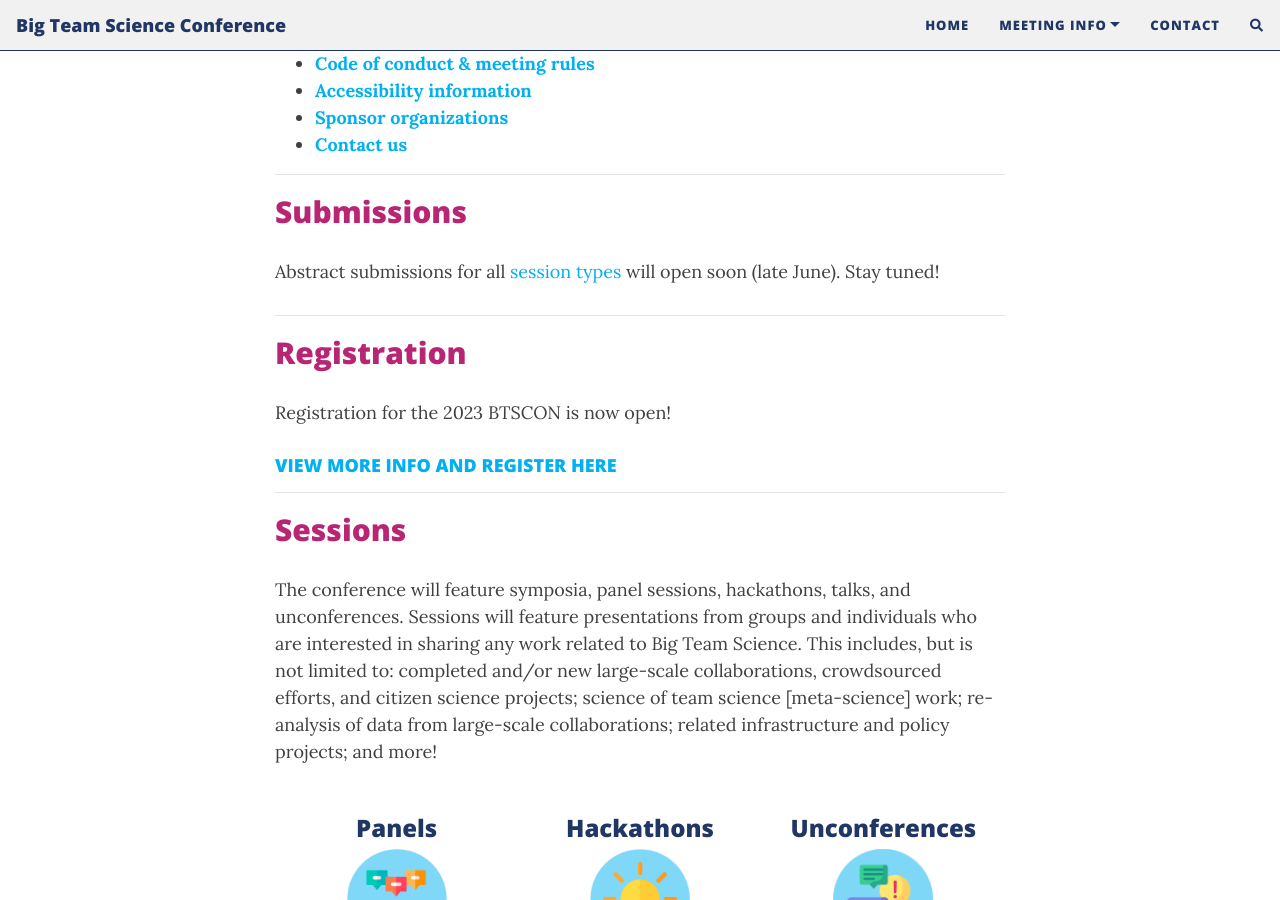
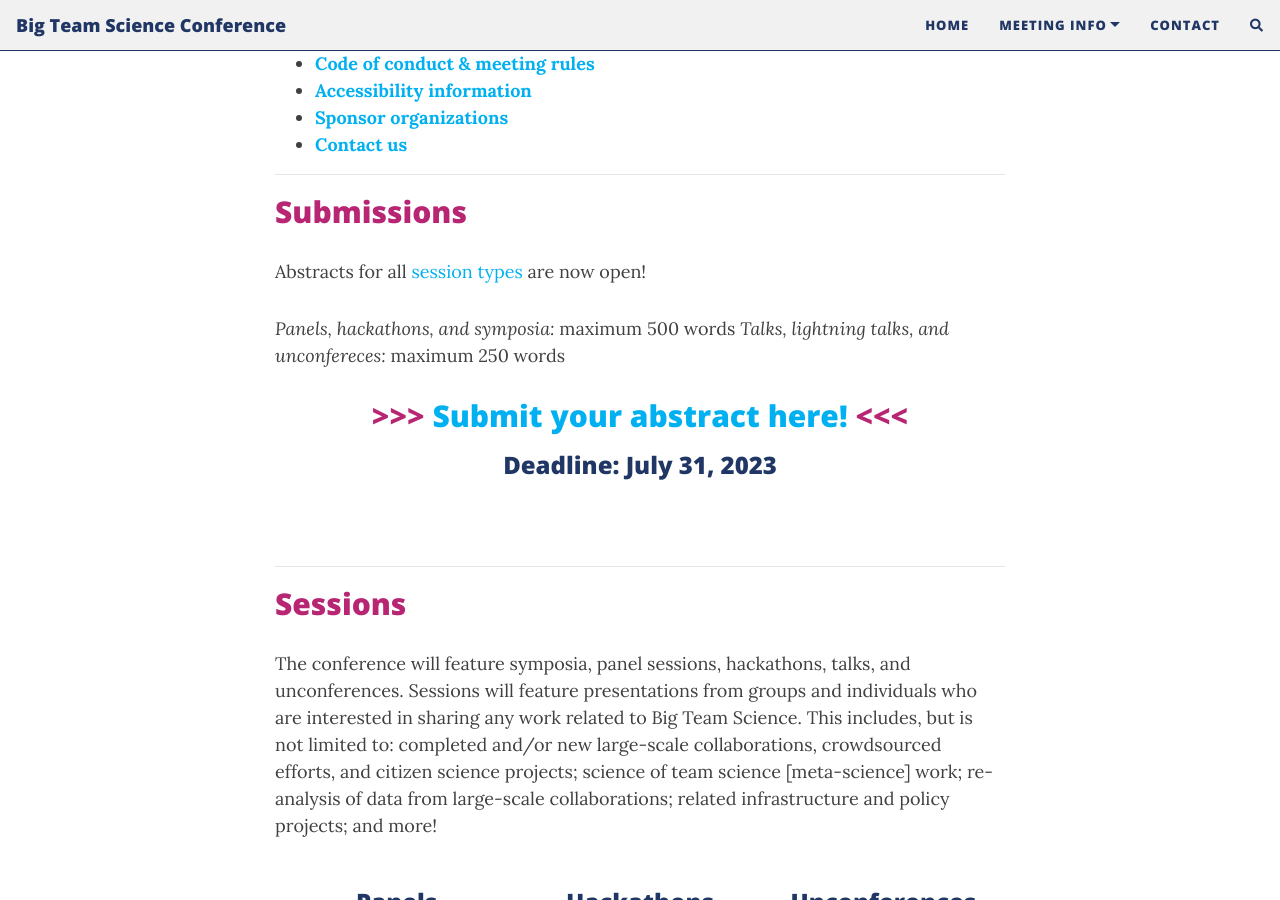
Before and after one commit to bigteamscienceconference/bigteamscienceconference.github.io, a Jekyll site: the page built from index.md, in a window 1280 px wide and 900 px high, scrolled down 750 px. Built offline with Jekyll 4.4.1, drawn with Linux system fonts in a browser that asks for light colours; nearby versions of some CDN libraries; comment, search, counter and statistics services are not loaded.

Commit message:
Update index.md

```diff
--- a/index.md
+++ b/index.md
@@ -20,9 +20,6 @@
 
 <h2 id="submissions">Submissions</h2>
 
-Abstract submissions for all <a href="#sessions">session types</a> will open soon (late June). Stay tuned!
-
-<!--
 Abstracts for all <a href="#sessions">session types</a> are now open!
 
 *Panels, hackathons, and symposia:* maximum 500 words
@@ -32,16 +29,6 @@
 
 <h3 align="center">Deadline: July 31, 2023</h3>
 <br>
--->
-
-
-***
-
-<h2 id="registration">Registration</h2>
-
-Registration for the 2023 BTSCON is now open!
-
-#### [VIEW MORE INFO AND REGISTER HERE]({{site.baseurl}}/registration/)
 
 
 ***
```
